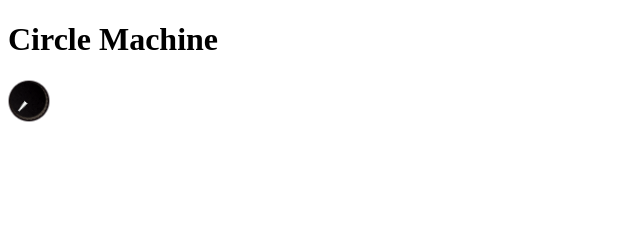
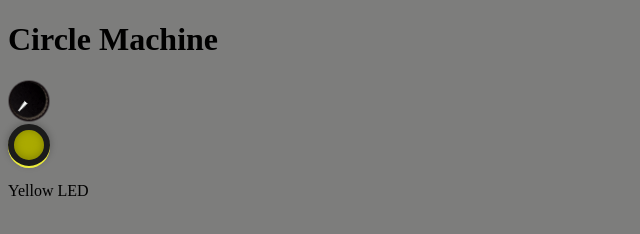
Before and after one commit to ianjustinferris/Circle-Machine, a website: page index.html in a window 1280 px wide. Shown: the whole page, without its empty margins (0-640 px from the left). Drawn offline with Linux system fonts and the light colour scheme.

Commit message:
blinking led. Need to connect knob to attenuate led.

```diff
--- a/assets/style.css
+++ b/assets/style.css
@@ -0,0 +1,39 @@
+body{
+    background-color: rgb(125, 125, 124);
+}
+
+
+/* .led-box {
+    height: 30px;
+    width: 25%;
+    margin: 10px 0;
+    float: left;
+  }
+
+
+.led-box p {
+    font-size: 12px;
+    text-align: center;
+    margin: 1em;
+  } */
+
+  .led-yellow {
+    border: 6px solid rgb(27, 27, 27);
+    /* margin: 0 auto; */
+    width: 30px;
+    height: 30px;
+    background-color: rgb(251, 251, 0);
+    border-radius: 50%;
+    box-shadow: rgba(0, 0, 0, 0.2) 0 -1px 7px 1px, inset #808002 0 -1px 9px, rgb(255, 255, 64) 0 2px 12px;
+    /* -webkit-animation: blinkYellow 1s infinite;
+    -moz-animation: blinkYellow 1s infinite;
+    -ms-animation: blinkYellow 1s infinite;
+    -o-animation: blinkYellow 1s infinite; */
+    animation: blinkYellow 2s infinite;
+  }
+
+  @keyframes blinkYellow {
+      from { background-color: rgb(255, 255, 64); }
+      50% { background-color: #AA0; box-shadow: rgba(0, 0, 0, 0.2) 0 -1px 7px 1px, inset #808002 0 -1px 9px, rgb(255, 255, 64) 0 2px 0; }
+      to { background-color: rgb(255, 255, 64); }
+  }
--- a/index.html
+++ b/index.html
@@ -10,6 +10,10 @@
   <body>
     <h1 class="title">Circle Machine</h1>
     <webaudio-knob id="knob-1" src="./assets/MK2.png" min="0" max="100"></webaudio-knob>
+    <div class="led-box">
+        <div class="led-yellow"></div>
+        <p>Yellow LED</p>
+      </div>
 
     <script src="index.js"></script>
     <script src="webaudio-controls.js"></script>
--- a/index.js
+++ b/index.js
@@ -0,0 +1,5 @@
+let knob1 = document.getElementById('knob-1')
+
+knob1.addEventListener("input", (event)=> {
+    console.log(event.target.value);
+})
```
Also changed, not shown: README.md.
